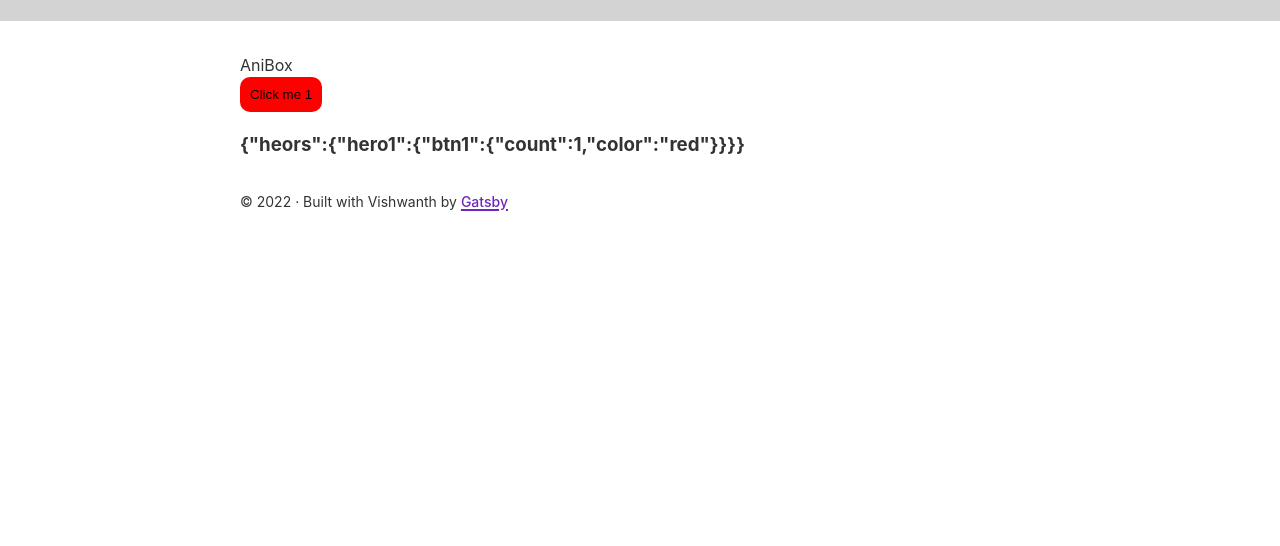
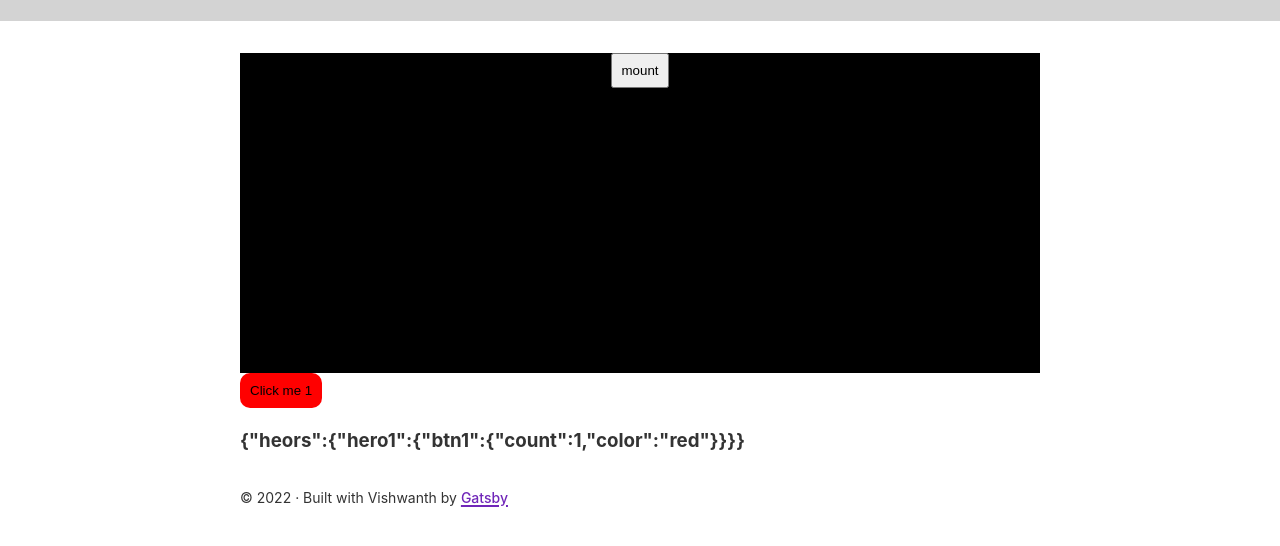
Before and after one commit to viswa84/test-getsby, a Gatsby site in the folder my-default-starter/: page / in a window 1280 px wide. Shown: the part 48-594 px from the top of the page. Built offline with nearby package versions, Linux system fonts and the light colour scheme; Gatsby itself is replaced by a stand-in of ours.

Commit message:
laptop problem

```diff
--- a/my-default-starter/src/components/AniBox.css
+++ b/my-default-starter/src/components/AniBox.css
@@ -1,31 +1,23 @@
-.viswa{
-    background-color: aqua;
-    height: 100vh;
-    width: 100%;
+.App {
+  background-color: black;
+  height: 40vh;
 }
-  .viswa button{
 
-    padding: 10px;
-    border-radius: 10px;
-    border: none;
+.App button {
+  padding: 8px;
 }
-  .container{
+
+.container {
   padding: 40px;
-    /* margin-top: 200px; */
-    /* min-height: 200px;  */
 }
 
 .item {
   width: 100px;
-    height:100px;
+  height: 100px;
   margin: 0 auto;
-    background-color: rgb(224, 174, 174);
+  background-color: white;
   border-radius: 8px;
-    box-shadow: rgba(0, 0, 0, 0.35) 0px 5px 15px;
-
+  box-shadow: rgba(50, 50, 93, 0.25) 0px 50px 100px -20px,
+    rgba(0, 0, 0, 0.3) 0px 30px 60px -30px,
+    rgba(10, 37, 64, 0.35) 0px -2px 6px 0px inset;
 }
-  #ramsi{
-    display: flex;
-    align-items: center;
-    justify-content: center;
-  }
--- a/my-default-starter/src/components/AniBox.js
+++ b/my-default-starter/src/components/AniBox.js
@@ -1,9 +1,35 @@
-  import React from 'react'
+import React, { useState } from "react";
+import { useTransition, animated } from "react-spring";
+import "./AniBox.css";
 
-  const AniBox = () => {
-    return (
-      <div>AniBox</div>
-    )
-  }
+// React
 
-  export default AniBox
+export default function AniBox() {
+  const [vis, Setvis] = useState(false);
+
+  const transform = useTransition(vis, {
+    from: { x: 800, y: -100, opacity: 0 },
+    enter: { x: 0, y: 0, opacity: 1, width: 200, height: 200 },
+    leave: { x: 800, y: 100, opacity: 0 }
+  });
+  const handleClick = () => {
+    Setvis(!vis);
+  };
+
+  return (
+    <div className="App">
+      <center>
+        <button onClick={handleClick}>{vis ? "unmount" : "mount"}</button>
+      </center>
+      <div className="container">
+        {transform((style, item) =>
+          item ? (
+            <animated.div style={style} className="item"></animated.div>
+          ) : (
+            ""
+          )
+        )}
+      </div>
+    </div>
+  );
+}
```
Lines whose indentation alone changed are shown as unchanged.
